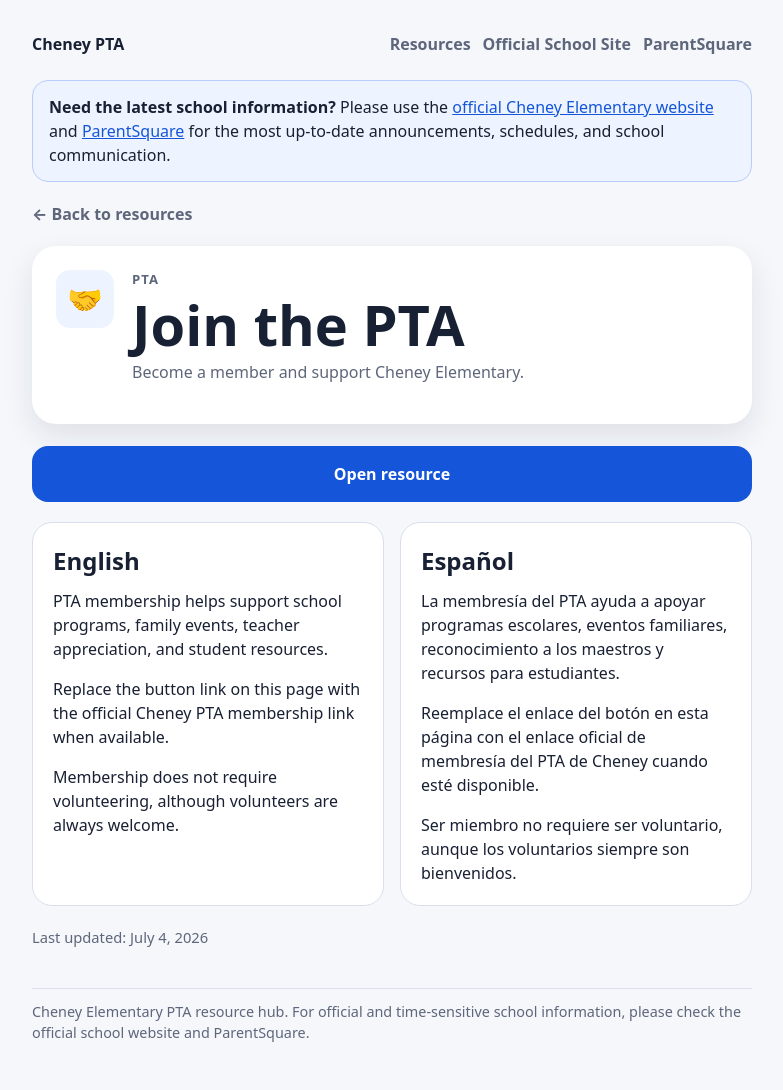
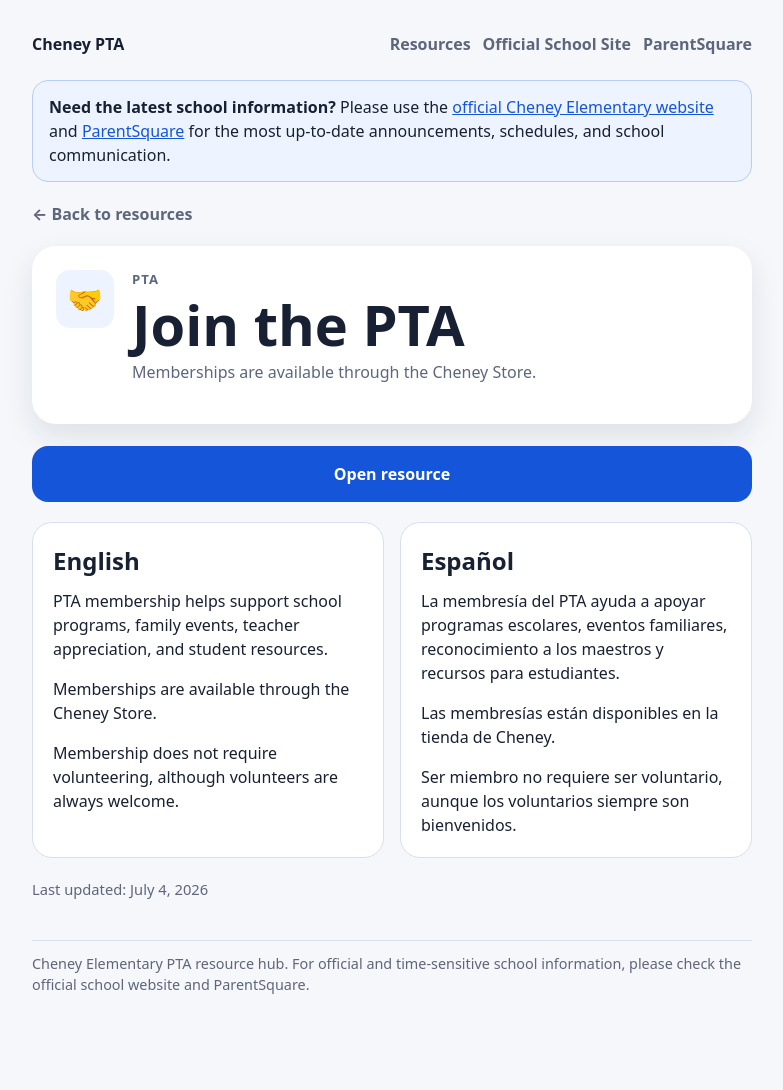
Before and after one commit to matthewtckr/cheneypta, a Jekyll site: the page built from _resources/pta-membership.md, in a window 1280 px wide. Shown: the whole page, without its empty margins (248-1031 px from the left). Built offline with Jekyll 4.4.1, drawn with Linux system fonts in a browser that asks for light colours; after the commit the page ends 1042 px from its top, so only the background shows below that.

Commit message:
Link PTA membership to Cheney store

```diff
--- a/_resources/pta-membership.md
+++ b/_resources/pta-membership.md
@@ -1,21 +1,21 @@
 ---
 title: Join the PTA
-description: Become a member and support Cheney Elementary.
+description: Memberships are available through the Cheney Store.
 icon: 🤝
 category: PTA
 order: 30
-external_url: "#"
+external_url: https://cheneypta.givebacks.com/shop?category=16376
 last_updated: 2026-07-04
 content_en: |
   PTA membership helps support school programs, family events, teacher appreciation, and student resources.
 
-  Replace the button link on this page with the official Cheney PTA membership link when available.
+  Memberships are available through the Cheney Store.
 
   Membership does not require volunteering, although volunteers are always welcome.
 content_es: |
   La membresía del PTA ayuda a apoyar programas escolares, eventos familiares, reconocimiento a los maestros y recursos para estudiantes.
 
-  Reemplace el enlace del botón en esta página con el enlace oficial de membresía del PTA de Cheney cuando esté disponible.
+  Las membresías están disponibles en la tienda de Cheney.
 
   Ser miembro no requiere ser voluntario, aunque los voluntarios siempre son bienvenidos.
 ---
```
